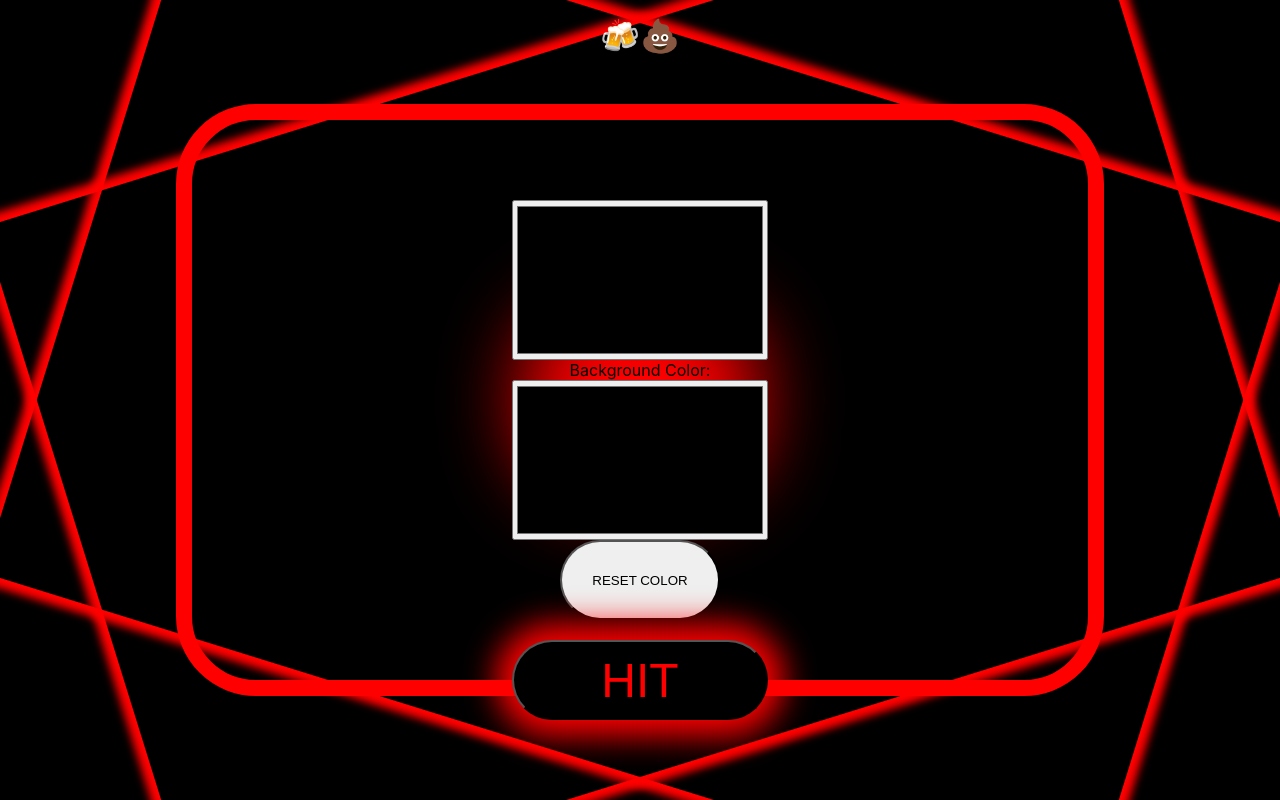
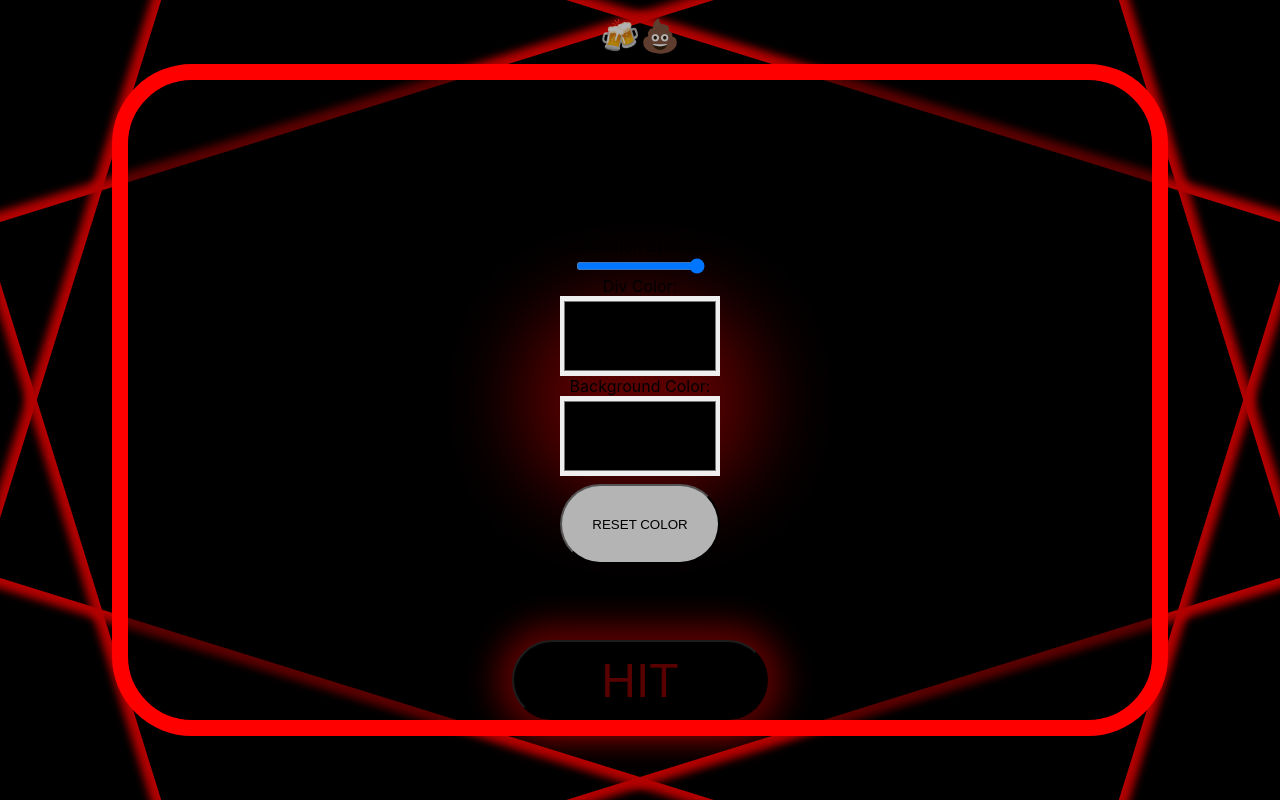
Before and after one commit to ulldecorb/fun-with-divs, a React (Create React App) app in the folder fun-with-divs/: page / in a window 1280 px wide. Built offline with nearby package versions, Linux system fonts and the light colour scheme.

Commit message:
Add rotation speed controler

```diff
--- a/fun-with-divs/src/App.jsx
+++ b/fun-with-divs/src/App.jsx
@@ -1,6 +1,4 @@
 import React, { useState } from 'react';
-// import React from 'react';
-// import React from 'react';
 import { Divs } from './components/Divs';
 import { Score } from './components/Score';
 import { Menu } from './components/Menu';
@@ -11,6 +9,8 @@ function App() {
   const [failScore, setFailScore] = useState('💩');
   const [divColor, setDivColor] = useState('red');
   const [backgroundColor, setBackgroundColor] = useState('#000000');
+  const [rotationSpeedDivRight, setRotationSpeedDivRight] = useState('rotateDivRight 10s linear 0s infinite normal none;');
+  const [rotationSpeedDivLeft, setRotationSpeedDivLeft] = useState('rotateDivLeft 10s linear 0s infinite normal none;');
 
   const handleCheckFire = (isHit) => {
     if (isHit) {
@@ -25,13 +25,20 @@ function App() {
     setBackgroundColor(backgroundColorProp);
   };
 
+  const setRotation = (speed) => {
+    setRotationSpeedDivRight(`rotateDivRight ${speed}s linear 0s infinite normal none`);
+    setRotationSpeedDivLeft(`rotateDivLeft ${speed}s linear 0s infinite normal none`);
+  };
+
   return (
     <div className="App">
-      <Menu setColor={setColor} />
+      <Menu setColor={setColor} setRotation={setRotation} />
       <Divs
         handleCheckFire={handleCheckFire}
         divColor={divColor}
         backgroundColor={backgroundColor}
+        rotationSpeedDivRight={rotationSpeedDivRight}
+        rotationSpeedDivLeft={rotationSpeedDivLeft}
       />
       <Score hitScore={hitScore} failScore={failScore} />
     </div>
--- a/fun-with-divs/src/components/Divs/divs.scss
+++ b/fun-with-divs/src/components/Divs/divs.scss
@@ -4,11 +4,6 @@
     justify-content: $justify;
     align-items: $align;
 }
-
-// @keyframes rotateDivRight {
-//     0% {transform: matrix(1, 0, 0, 1, 0, 0);}
-//     100% {transform: matrix(1, -1.74533e-06, 1.74533e-06, 1, 0, 0);}
-// }
 
 @keyframes rotateDivRight {
     0% {transform: rotate(0deg);}
--- a/fun-with-divs/src/components/Divs/index.jsx
+++ b/fun-with-divs/src/components/Divs/index.jsx
@@ -3,7 +3,9 @@ import React, { useEffect } from 'react';
 import { PropTypes } from 'prop-types';
 import './divs.css';
 
-export const Divs = function Divs({ handleCheckFire, divColor, backgroundColor }) {
+export const Divs = function Divs({
+  handleCheckFire, divColor, backgroundColor, rotationSpeedDivRight, rotationSpeedDivLeft
+}) {
   const setSelectedColors = () => {
     const divRight = document.getElementById('divRight');
     const divLeft = document.getElementById('divLeft');
@@ -21,8 +23,18 @@ export const Divs = function Divs({ handleCheckFire, divColor, backgroundColor }
     hitButton.style.boxShadow = `0 0 4vmin 2vmin ${divColor}`;
   };
 
+  const setRotation = () => {
+    const divRight = document.getElementById('divRight');
+    const divLeft = document.getElementById('divLeft');
+    divRight.style.animation = rotationSpeedDivRight;
+    divLeft.style.animation = rotationSpeedDivLeft;
+  };
+
   useEffect(() => {
     setSelectedColors();
+  });
+  useEffect(() => {
+    setRotation();
   });
 
   // useEffect(() => {
@@ -76,7 +88,9 @@ export const Divs = function Divs({ handleCheckFire, divColor, backgroundColor }
 Divs.propTypes = {
   handleCheckFire: PropTypes.func.isRequired,
   divColor: PropTypes.string.isRequired,
-  backgroundColor: PropTypes.string.isRequired
+  backgroundColor: PropTypes.string.isRequired,
+  rotationSpeedDivRight: PropTypes.string.isRequired,
+  rotationSpeedDivLeft: PropTypes.string.isRequired
 };
 
 export default Divs;
--- a/fun-with-divs/src/components/Menu/index.jsx
+++ b/fun-with-divs/src/components/Menu/index.jsx
@@ -2,16 +2,24 @@ import React, { useState } from 'react';
 import { PropTypes } from 'prop-types';
 import './menu.css';
 
-export const Menu = function Menu({ setColor }) {
+export const Menu = function Menu({ setColor, setRotation }) {
+  const [rotationSpeedDivRight, setRotationSpeedDivRight] = useState('10');
+  const [rotationSpeedDivLeft, setRotationSpeedDivLeft] = useState('10');
   const [divColor, setDivColor] = useState('red');
   const [backgroundColor, setBackgroundColor] = useState('#00000');
 
+  const handleRotationSpeed = (speed) => {
+    setRotationSpeedDivLeft(speed);
+    setRotationSpeedDivRight(speed);
+    setRotation(rotationSpeedDivRight, rotationSpeedDivLeft);
+  };
+
   const handleDivColors = (color) => {
     setDivColor(color);
-
     setColor(divColor, backgroundColor);
     const menuBox = document.getElementById('menuBox');
     menuBox.style.border = `2vmin solid ${divColor}`;
+    menuBox.style.color = divColor;
   };
 
   const handleBackgroundColor = (color) => {
@@ -20,17 +28,24 @@ export const Menu = function Menu({ setColor }) {
   };
 
   const resetColor = () => {
-    setDivColor('red');
-    setBackgroundColor('#00000');
+    setColor('red', '#00000');
   };
 
   return (
     <section className="menu">
       <div id="menuBox" className="menu__box">
+        Rotation Speed:
+        <input
+          type="range"
+          value={rotationSpeedDivRight}
+          onChange={(e) => handleRotationSpeed(e.target.value)}
+          max="10"
+          min="1"
+        />
         Div Color:
-        <input className="input input__div-color" type="color" value={divColor} onChange={(e) => handleDivColors(e.target.value)} />
+        <input className="input__color" type="color" value={divColor} onChange={(e) => handleDivColors(e.target.value)} />
         Background Color:
-        <input className="input input__background-color" type="color" value={backgroundColor} onChange={(e) => handleBackgroundColor(e.target.value)} />
+        <input className="input__color" type="color" value={backgroundColor} onChange={(e) => handleBackgroundColor(e.target.value)} />
 
         {/* <input type="range" name="rotation-speed" id="rotation-speed" max="10" min="2" />
         <form onSubmit={handleColor}>
@@ -56,7 +71,8 @@ export const Menu = function Menu({ setColor }) {
 };
 
 Menu.propTypes = {
-  setColor: PropTypes.func.isRequired
+  setColor: PropTypes.func.isRequired,
+  setRotation: PropTypes.func.isRequired
 };
 
 export default Menu;
--- a/fun-with-divs/src/components/Menu/menu.css
+++ b/fun-with-divs/src/components/Menu/menu.css
@@ -11,10 +11,12 @@
 
 .menu {
   position: fixed;
+  z-index: 3;
   height: 100vh;
   width: 100vw;
   top: 0;
   left: 0;
+  background: rgba(0, 0, 0, 0.3);
   display: -webkit-box;
   display: -ms-flexbox;
   display: flex;
@@ -27,10 +29,11 @@
 }
 
 .menu__box {
-  height: 70vh;
-  width: 70vw;
+  height: 80vh;
+  width: 80vw;
   border-radius: 10vmin;
   border: 2vmin solid red;
+  background-color: rgba(0, 0, 0, 0.5);
   display: -webkit-box;
   display: -ms-flexbox;
   display: flex;
@@ -46,14 +49,25 @@
           align-items: center;
 }
 
-.menu__box .input {
-  height: 20vh;
-  width: 20vw;
+.menu__box .input__color {
+  height: 10vmin;
+  width: 20vmin;
+  border: none;
+}
+
+.menu__box .input__speed {
+  opacity: 1;
 }
 
 .menu__reset-color-button {
   border-radius: 5vmin;
   height: 10vmin;
   width: 20vmin;
+  margin-top: 1vmin;
+  background-color: #b4b4b4;
+}
+
+.menu__reset-color-button:hover {
+  background-color: #cfcece;
 }
 /*# sourceMappingURL=menu.css.map */
--- a/fun-with-divs/src/components/Menu/menu.scss
+++ b/fun-with-divs/src/components/Menu/menu.scss
@@ -14,34 +14,38 @@
 
 .menu {
     position: fixed;
-    // z-index: 3;
+    z-index: 3;
     height: 100vh;
     width: 100vw;
     top: 0;
     left: 0;
-    // background: rgba(0, 0, 0, 1);
+    background: rgba(0, 0, 0, 0.3);
     display: flex;
     justify-content: center;
     align-items: center;
 
     &__box {
-        height: 70vh;
-        width: 70vw;
+        height: 80vh;
+        width: 80vw;
         border-radius: 10vmin;
         border: 2vmin solid red;
+        background-color: rgba(0, 0, 0, 0.5);
         display: flex;
         flex-direction: column;
         justify-content: center;
         align-items: center;
 
         .input {
-            height: 20vh;
-            width: 20vw;
-            // z-index: 10;
 
-            // &__background-color {
-            //     top: 20vh;
-            // }
+            &__color{
+                height: 10vmin;
+                width: 20vmin;
+                border: none;
+            }
+
+            &__speed {
+                opacity: 1;
+            }
         }
     }
 
@@ -49,5 +53,11 @@
         border-radius: 5vmin;
         height: 10vmin;
         width: 20vmin;
+        margin-top: 1vmin;
+        background-color: rgb(180, 180, 180);
+
+        &:hover {
+            background-color: rgb(207, 206, 206);
+        }
     }
 }
```
